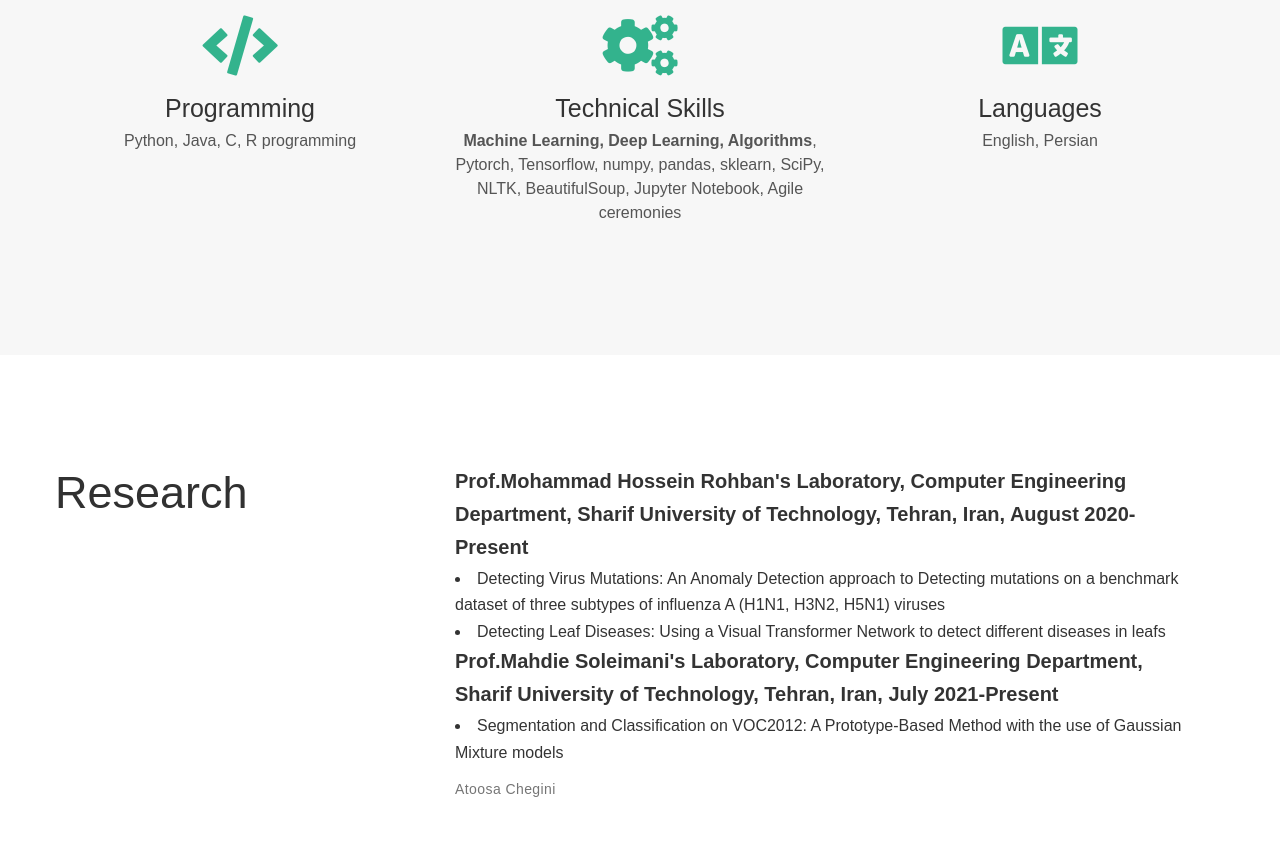
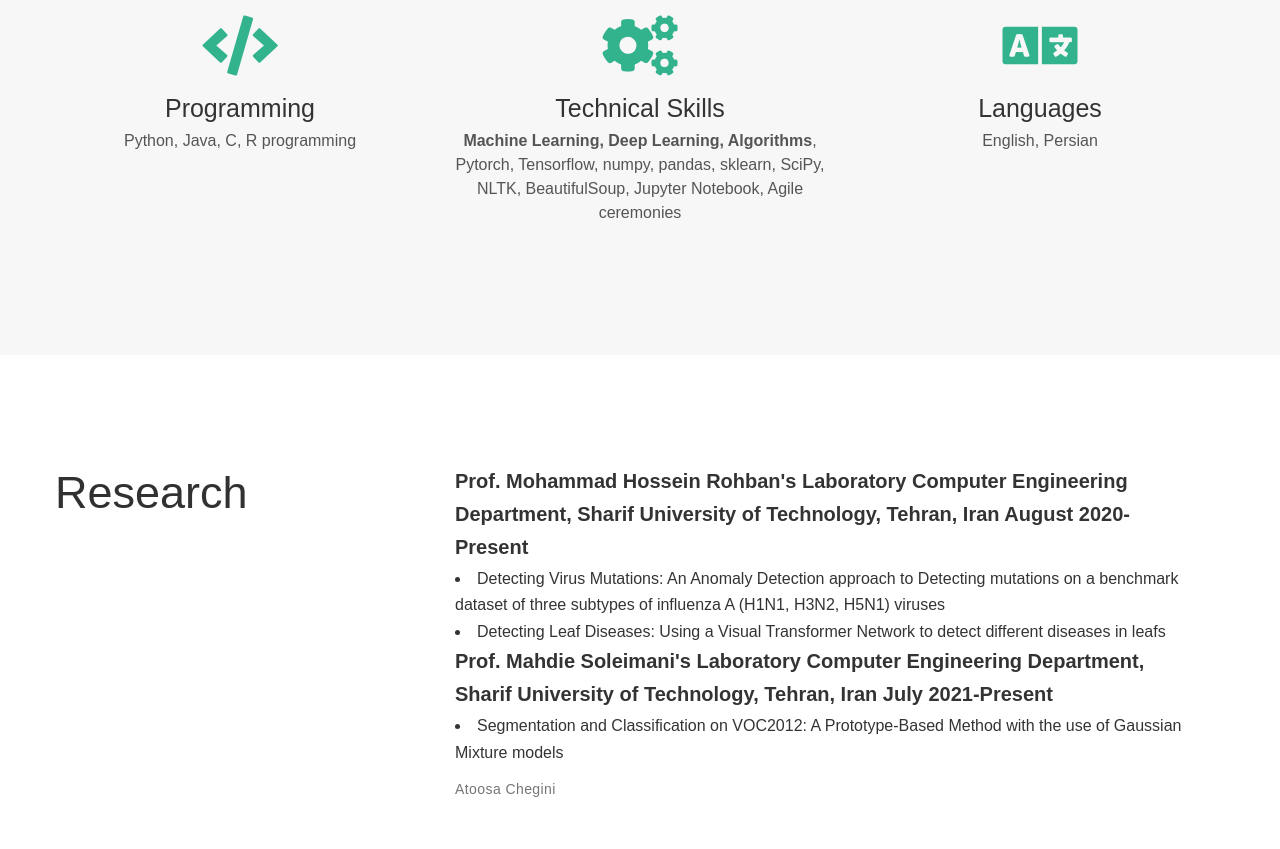
Before and after one commit to atoosachegini/atoosachegini.github.io, a plain HTML site: page index.html in a window 1280 px wide. Shown: the part 930-1779 px from the top of the page. Drawn offline with Linux system fonts and the light colour scheme; a web font is replaced by a local one.

Commit message:
Update index.html

```diff
--- a/index.html
+++ b/index.html
@@ -368,7 +368,7 @@
 
     <h1>About me</h1>
 
-    <p>My name is Atoosa Chegini and I am a Computer Engineering student at <a href="http://ce.sharif.edu/" target="_blank">Sharif University of Technology</a>. My research interest is mainly in the feild of Anomaly Detection which is the study of identifying data points or observations that deviate from a dataset’s normal behavior</p>
+    <p>My name is Atoosa Chegini and I am a Computer Engineering student at <a href="http://ce.sharif.edu/" target="_blank">Sharif University of Technology</a>. My research interest is mainly in the field of Anomaly Detection which is the study of identifying data points or observations that deviate from a dataset’s normal behavior</p>
 
 
     <div class="row">
@@ -1375,7 +1375,11 @@
         <div class="media-body">
 
 
-            <b>Prof.Mohammad Hossein Rohban's Laboratory, Computer Engineering Department, Sharif University of Technology, Tehran, Iran, August 2020- Present
+            <b>Prof. Mohammad Hossein Rohban's Laboratory
+
+              Computer Engineering Department, Sharif University of Technology, Tehran, Iran
+
+              August 2020- Present
             </b>
 
 
@@ -1388,7 +1392,12 @@
 
 
              <b>
-            Prof.Mahdie Soleimani's Laboratory, Computer Engineering Department, Sharif University of Technology, Tehran, Iran, July 2021-Present
+            Prof. Mahdie Soleimani's Laboratory
+
+
+               Computer Engineering Department, Sharif University of Technology, Tehran, Iran
+
+               July 2021-Present
             </b>
 
 
```
